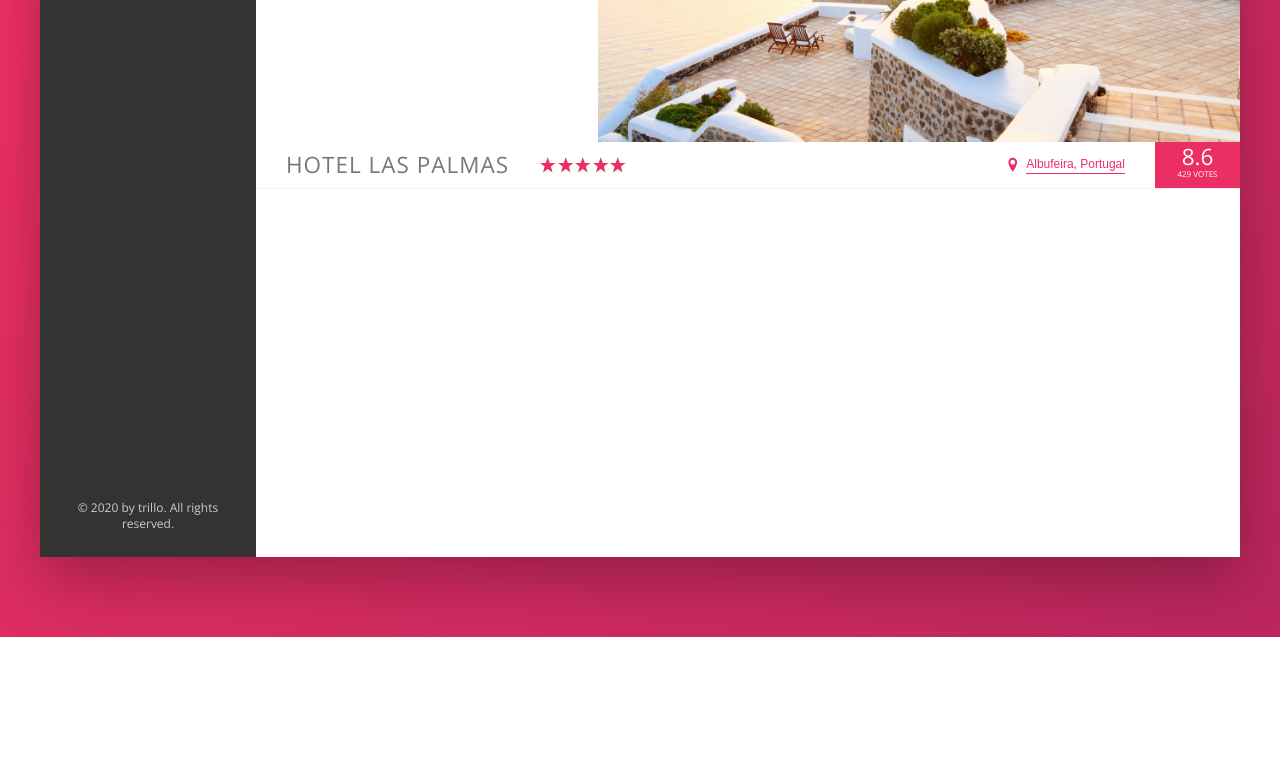
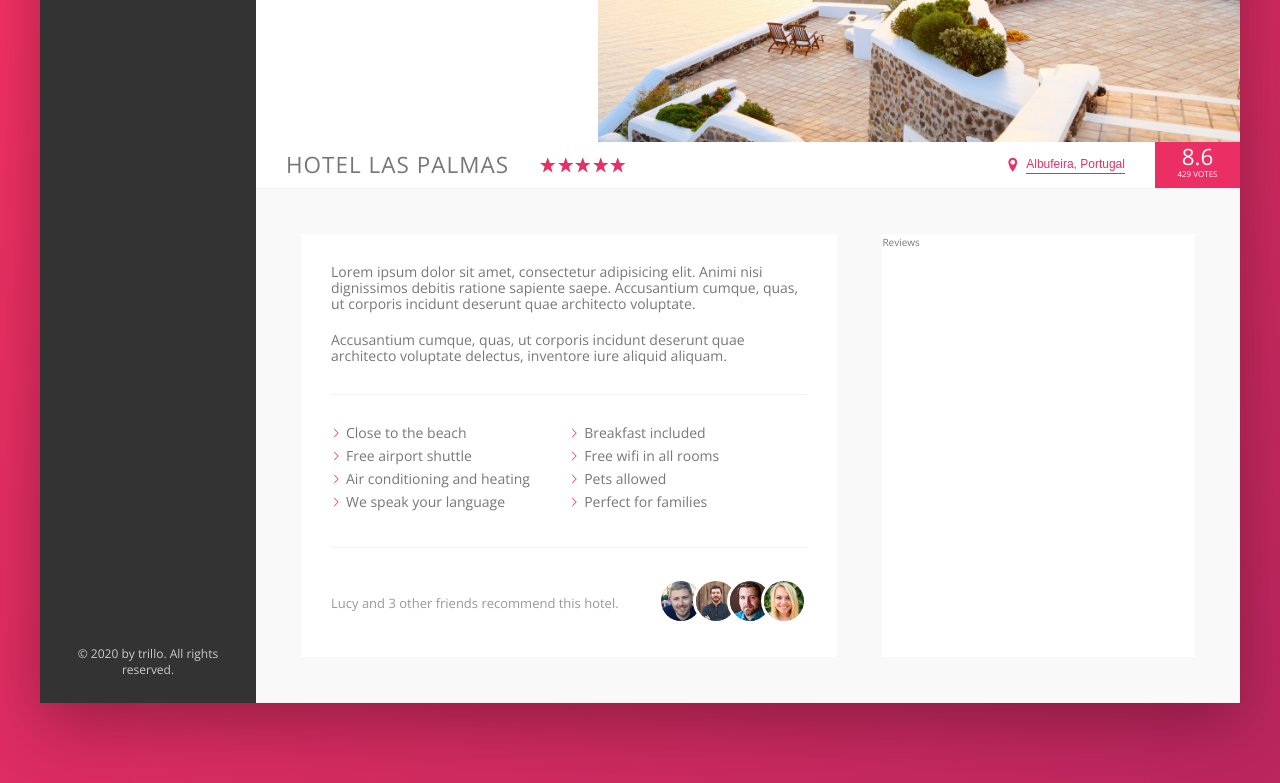
Before and after one commit to michalosinski91/trillo-sass, a website: page index.html in a window 1280 px wide. Shown: the part 393-1176 px from the top of the page. Before the commit the page ends 1030 px from the top, so only its background shows below. Drawn offline with nearby package versions, Linux system fonts and the light colour scheme.

Commit message:
description section added & styled

```diff
--- a/index.html
+++ b/index.html
@@ -146,6 +146,60 @@
               <div class="overview__rating-count">429 votes</div>
             </div>
           </div>
+          <div class="detail">
+            <div class="description">
+              <p class="paragraph">
+                Lorem ipsum dolor sit amet, consectetur adipisicing elit. Animi
+                nisi dignissimos debitis ratione sapiente saepe. Accusantium
+                cumque, quas, ut corporis incidunt deserunt quae architecto
+                voluptate.
+              </p>
+              <p class="paragraph">
+                Accusantium cumque, quas, ut corporis incidunt deserunt quae
+                architecto voluptate delectus, inventore iure aliquid aliquam.
+              </p>
+              <ul class="list">
+                <li class="list__item">Close to the beach</li>
+                <li class="list__item">Breakfast included</li>
+                <li class="list__item">Free airport shuttle</li>
+                <li class="list__item">Free wifi in all rooms</li>
+                <li class="list__item">Air conditioning and heating</li>
+                <li class="list__item">Pets allowed</li>
+                <li class="list__item">We speak your language</li>
+                <li class="list__item">Perfect for families</li>
+              </ul>
+              <div class="recommend">
+                <p class="recommend__count">
+                  Lucy and 3 other friends recommend this hotel.
+                </p>
+                <div class="recommend__friends">
+                  <img
+                    src="img/user-3.jpg"
+                    alt="Friend 1"
+                    class="recommend__photo"
+                  />
+                  <img
+                    src="img/user-4.jpg"
+                    alt="Friend 2"
+                    class="recommend__photo"
+                  />
+                  <img
+                    src="img/user-5.jpg"
+                    alt="Friend 3"
+                    class="recommend__photo"
+                  />
+                  <img
+                    src="img/user-6.jpg"
+                    alt="Friend 4"
+                    class="recommend__photo"
+                  />
+                </div>
+              </div>
+            </div>
+            <div class="user-reviews">
+              Reviews
+            </div>
+          </div>
         </main>
       </div>
     </div>
--- a/sass/_base.scss
+++ b/sass/_base.scss
@@ -1,6 +1,4 @@
 /* VARIABLES */
-
-/* Colors */
 
 :root {
   --color-primary: #eb2f64;
@@ -17,6 +15,7 @@
   --color-grey-dark-3: #999;
 
   --shadow-dark: 0 2rem 6rem rgba(0, 0, 0, 0.3);
+  --shadow-light: box-shadow: 0 2rem 5rem rgba(0, 0, 0, 0.06);
 }
 
 /* base style */
--- a/sass/_components.scss
+++ b/sass/_components.scss
@@ -277,3 +277,60 @@
     box-shadow: none;
   }
 }
+
+.paragraph:not(:last-of-type) {
+  margin-bottom: 2rem;
+}
+
+.list {
+  margin: 3rem 0;
+  padding: 3rem 0;
+  list-style: none;
+  border-top: 1px solid var(--color-grey-light-2);
+  border-bottom: 1px solid var(--color-grey-light-2);
+  display: flex;
+  flex-wrap: wrap;
+
+  &__item {
+    flex: 0 0 50%;
+    margin-bottom: 0.7rem;
+
+    &::before {
+      content: "";
+      height: 1rem;
+      width: 1rem;
+      display: inline-block;
+      margin-right: 0.5rem;
+
+      //newer browsers - masks
+      background-color: var(--color-primary);
+      mask-image: url(../img/chevron-thin-right.svg);
+      -webkit-mask-image: url(../img/chevron-thin-right.svg);
+      mask-size: cover;
+      -webkit-mask-size: cover;
+    }
+  }
+}
+
+.recommend {
+  font-size: 1.3rem;
+  color: var(--color-grey-dark-3);
+  display: flex;
+  align-items: center;
+
+  &__photo {
+    box-sizing: content-box;
+    height: 4rem;
+    width: 4rem;
+    border-radius: 50%;
+    border: 3px solid #fff;
+
+    &:not(:last-child) {
+      margin-right: -1.5rem;
+    }
+  }
+
+  &__count {
+    margin-right: auto;
+  }
+}
--- a/sass/_layout.scss
+++ b/sass/_layout.scss
@@ -30,6 +30,26 @@
 
 .hotel-view {
   background-color: #fff;
-  height: 80rem;
   flex: 1;
 }
+
+.detail {
+  display: flex;
+  padding: 4.5rem;
+  background-color: var(--color-grey-light-1);
+  border-bottom: 1px solid var(--color-grey-light-2);
+}
+
+.description {
+  font-size: 1.4rem;
+  flex: 0 0 60%;
+  margin-right: 4.5rem;
+  background-color: #fff;
+  box-shadow: var(--shadow-light);
+  padding: 3rem;
+}
+
+.user-reviews {
+  flex: 1;
+  background-color: #fff;
+}
```
Also changed, not shown: css/style.css, img/chevron-thin-right.svg (renamed from img/chevron-this-right.svg).
